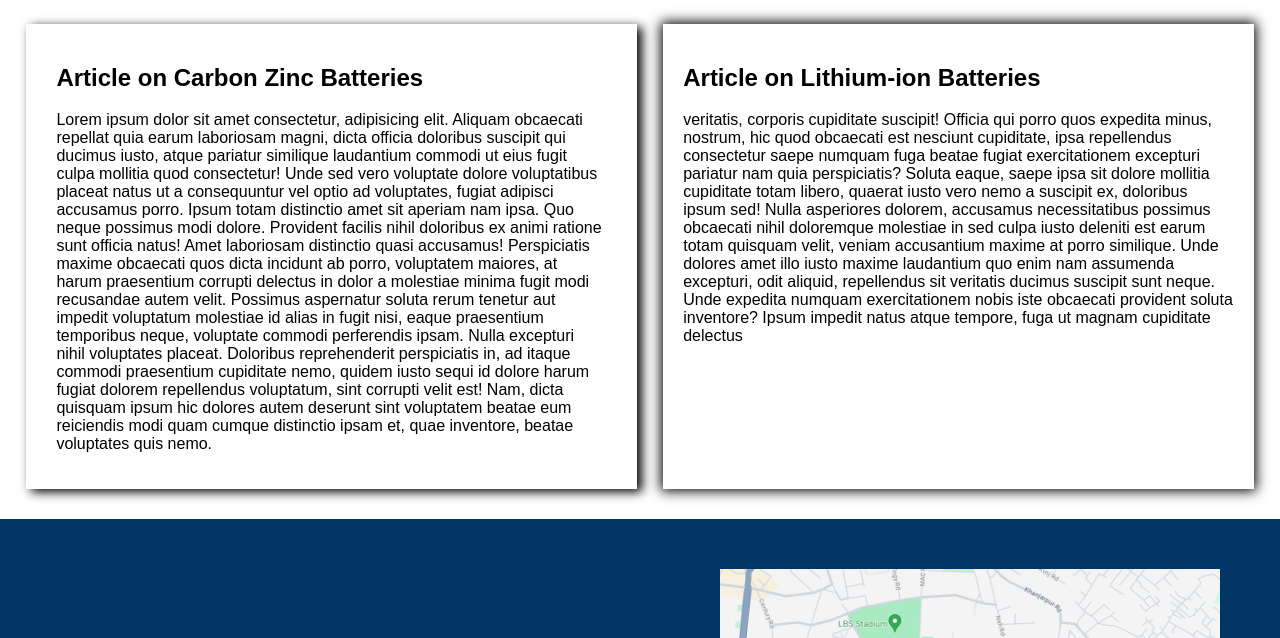
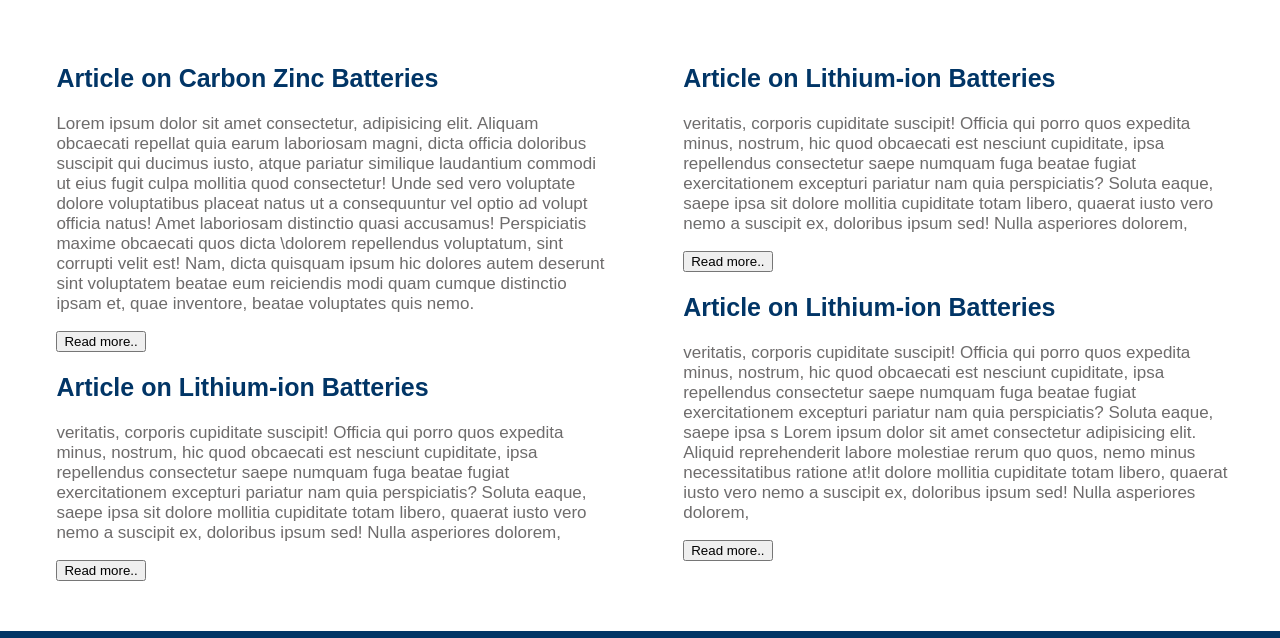
Before and after one commit to satish30118/battezy, a plain HTML site: page news.html in a window 1280 px wide. Shown: the part 125-763 px from the top of the page. Drawn offline with Linux system fonts and the light colour scheme.

Commit message:
added news page

```diff
--- a/index.css
+++ b/index.css
@@ -549,6 +549,7 @@ body {
 /* NEWS SECTION CSS */
 .news-section {
     min-height: 30vh;
+    font-family: "Poppins", sans-serif;
 }
 
 .news-section .heading {
@@ -562,20 +563,32 @@ body {
 .news {
     display: flex;
     justify-content: space-evenly;
-    padding-bottom: 30px ;
+    padding-bottom: 30px;
 }
-.news-left-section{
+
+.news-left-section {
     width: 43%;
-    box-shadow: 5px 3px 10px 0px;
     padding: 20px 30px;
-    p{
-        text-justify:distribute;
+
+    p {
+        color: rgb(110, 108, 108);
+        font-family: "Poppins", sans-serif;
+        font-size: 17px;
     }
+}
 
-}
-.news-right-section{
+.news-right-section {
     width: 43%;
-    box-shadow: 0 0 12px 2px;
     padding: 20px;
 
+    p {
+        color: rgb(110, 108, 108);
+        font-family: "Poppins", sans-serif;
+        font-size: 17px;
+    }
 }
+
+.news-heading {
+    color: #013566;
+    font-size: 25px;
+}
--- a/news.html
+++ b/news.html
@@ -36,15 +36,27 @@
             <div class="news">
                 <div class="news-left-section">
                     <div>
-                        <h2>Article on Carbon Zinc Batteries</h2>
-                        <p>Lorem ipsum dolor sit amet consectetur, adipisicing elit. Aliquam obcaecati repellat quia earum laboriosam magni, dicta officia doloribus suscipit qui ducimus iusto, atque pariatur similique laudantium commodi ut eius fugit culpa mollitia quod consectetur! Unde sed vero voluptate dolore voluptatibus placeat natus ut a consequuntur vel optio ad voluptates, fugiat adipisci accusamus porro. Ipsum totam distinctio amet sit aperiam nam ipsa. Quo neque possimus modi dolore. Provident facilis nihil doloribus ex animi ratione sunt officia natus! Amet laboriosam distinctio quasi accusamus! Perspiciatis maxime obcaecati quos dicta incidunt ab porro, voluptatem maiores, at harum praesentium corrupti delectus in dolor a molestiae minima fugit modi recusandae autem velit. Possimus aspernatur soluta rerum tenetur aut impedit voluptatum molestiae id alias in fugit nisi, eaque praesentium temporibus neque, voluptate commodi perferendis ipsam. Nulla excepturi nihil voluptates placeat. Doloribus reprehenderit perspiciatis in, ad itaque commodi praesentium cupiditate nemo, quidem iusto sequi id dolore harum fugiat dolorem repellendus voluptatum, sint corrupti velit est! Nam, dicta quisquam ipsum hic dolores autem deserunt sint voluptatem beatae eum reiciendis modi quam cumque distinctio ipsam et, quae inventore, beatae voluptates quis nemo.</p>
+                        <h2 class="news-heading">Article on Carbon Zinc Batteries</h2>
+                        <p>Lorem ipsum dolor sit amet consectetur, adipisicing elit. Aliquam obcaecati repellat quia earum laboriosam magni, dicta officia doloribus suscipit qui ducimus iusto, atque pariatur similique laudantium commodi ut eius fugit culpa mollitia quod consectetur! Unde sed vero voluptate dolore voluptatibus placeat natus ut a consequuntur vel optio ad volupt officia natus! Amet laboriosam distinctio quasi accusamus! Perspiciatis maxime obcaecati quos dicta \dolorem repellendus voluptatum, sint corrupti velit est! Nam, dicta quisquam ipsum hic dolores autem deserunt sint voluptatem beatae eum reiciendis modi quam cumque distinctio ipsam et, quae inventore, beatae voluptates quis nemo.</p>
+                        <button>Read more..</button>
+                    </div>
+                    <div>
+                        <h2 class="news-heading">Article on Lithium-ion Batteries</h2>
+                        <p>veritatis, corporis cupiditate suscipit! Officia qui porro quos expedita minus, nostrum, hic quod obcaecati est nesciunt cupiditate, ipsa repellendus consectetur saepe numquam fuga beatae fugiat exercitationem excepturi pariatur nam quia perspiciatis? Soluta eaque, saepe ipsa sit dolore mollitia cupiditate totam libero, quaerat iusto vero nemo a suscipit ex, doloribus ipsum sed! Nulla asperiores dolorem,  </p>
+                        <button>Read more..</button>
                     </div>
 
                 </div>
                 <div class="news-right-section">
                     <div>
-                        <h2>Article on Lithium-ion Batteries</h2>
-                        <p>veritatis, corporis cupiditate suscipit! Officia qui porro quos expedita minus, nostrum, hic quod obcaecati est nesciunt cupiditate, ipsa repellendus consectetur saepe numquam fuga beatae fugiat exercitationem excepturi pariatur nam quia perspiciatis? Soluta eaque, saepe ipsa sit dolore mollitia cupiditate totam libero, quaerat iusto vero nemo a suscipit ex, doloribus ipsum sed! Nulla asperiores dolorem, accusamus necessitatibus possimus obcaecati nihil doloremque molestiae in sed culpa iusto deleniti est earum totam quisquam velit, veniam accusantium maxime at porro similique. Unde dolores amet illo iusto maxime laudantium quo enim nam assumenda excepturi, odit aliquid, repellendus sit veritatis ducimus suscipit sunt neque. Unde expedita numquam exercitationem nobis iste obcaecati provident soluta inventore? Ipsum impedit natus atque tempore, fuga ut magnam cupiditate delectus </p>
+                        <h2 class="news-heading">Article on Lithium-ion Batteries</h2>
+                        <p>veritatis, corporis cupiditate suscipit! Officia qui porro quos expedita minus, nostrum, hic quod obcaecati est nesciunt cupiditate, ipsa repellendus consectetur saepe numquam fuga beatae fugiat exercitationem excepturi pariatur nam quia perspiciatis? Soluta eaque, saepe ipsa sit dolore mollitia cupiditate totam libero, quaerat iusto vero nemo a suscipit ex, doloribus ipsum sed! Nulla asperiores dolorem,  </p>
+                        <button>Read more..</button>
+                    </div>
+                    <div>
+                        <h2 class="news-heading">Article on Lithium-ion Batteries</h2>
+                        <p>veritatis, corporis cupiditate suscipit! Officia qui porro quos expedita minus, nostrum, hic quod obcaecati est nesciunt cupiditate, ipsa repellendus consectetur saepe numquam fuga beatae fugiat exercitationem excepturi pariatur nam quia perspiciatis? Soluta eaque, saepe ipsa s Lorem ipsum dolor sit amet consectetur adipisicing elit. Aliquid reprehenderit labore molestiae rerum quo quos, nemo minus necessitatibus ratione at!it dolore mollitia cupiditate totam libero, quaerat iusto vero nemo a suscipit ex, doloribus ipsum sed! Nulla asperiores dolorem,  </p>
+                        <button>Read more..</button>
                     </div>
 
                 </div>
```
